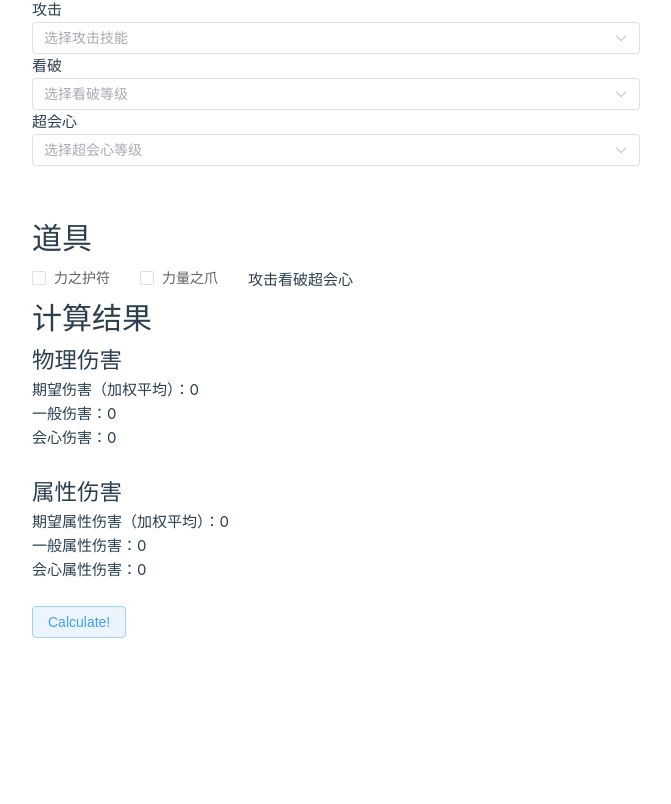
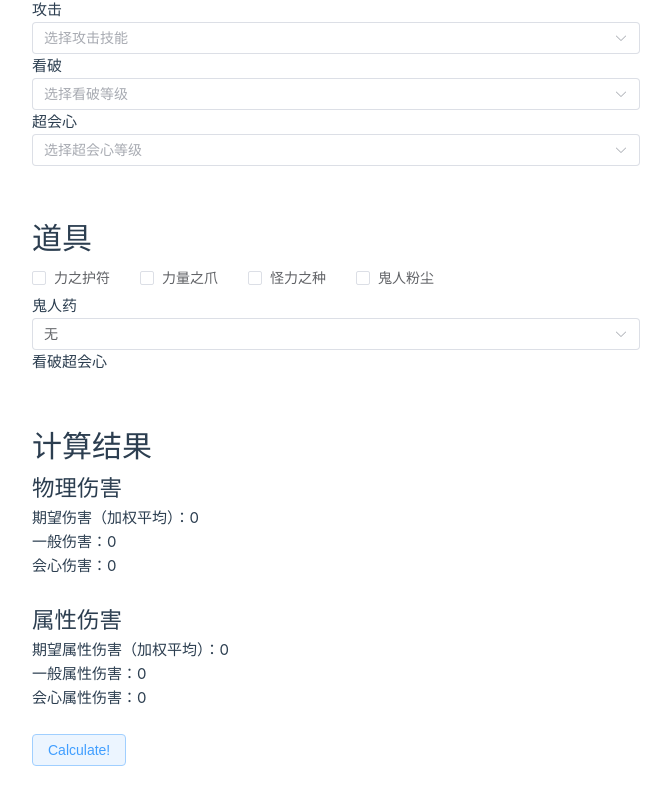
Before and after one commit to mason478/MHR-DmgCalculator, a Vue app: page / in a window 1280 px wide. Shown: the part 818-1622 px from the top of the page, without its empty margins (0-671 px from the left). Before the commit the page ends 1504 px from the top, so only its background shows below. Built offline with nearby package versions, Linux system fonts and the light colour scheme.

Commit message:
feat: add more item options

```diff
--- a/src/components/CalculationPanel.vue
+++ b/src/components/CalculationPanel.vue
@@ -60,6 +60,7 @@ function onCalculate() {
   <SkillsPanel @skills="(skills) => (skillsP = skills)" />
   <br /><br />
   <ItemsPanel />
+  <br /><br />
   <div>
     <h1>计算结果</h1>
     <div>
--- a/src/components/ItemsPanel.vue
+++ b/src/components/ItemsPanel.vue
@@ -1,10 +1,18 @@
 <script setup lang="ts">
 import { ref } from 'vue'
-import { allItemsMap, type Item, PowerCharm, PowerTalon } from '../scripts/data/Items'
+import ItemsData from '../scripts/data/Items'
+import { type Item } from '../scripts/data/Items'
 
 const items = ref<Array<Item>>([])
 const hasPowerCharm = ref<Boolean>(false)
 const hasPowerTalon = ref<Boolean>(false)
+const hasDemonPowder = ref<Boolean>(false)
+const hasMightSeed = ref<Boolean>(false)
+
+const demonDrugId = ref<number>(0)
+// const hasDemonDrug = ref<Boolean>(false)
+// const hasDemonDrug = ref<Boolean>(false)
+
 const emitItems = defineEmits(['items'])
 
 function onSelect() {
@@ -16,14 +24,36 @@ function onSelect() {
   <div>
     <h1>道具</h1>
     <form id="items">
-      <el-checkbox v-model="hasPowerCharm" @change="onSelect">{{ PowerCharm.name }}</el-checkbox>
-      <el-checkbox v-model="hasPowerTalon">{{ PowerTalon.name }}</el-checkbox>
+      <el-checkbox v-model="hasPowerCharm" @change="onSelect">{{
+        ItemsData.PowerCharm.name
+      }}</el-checkbox>
+      <el-checkbox v-model="hasPowerTalon">{{ ItemsData.PowerTalon.name }}</el-checkbox>
+      <el-checkbox v-model="hasMightSeed">{{ ItemsData.MightSeed.name }}</el-checkbox>
+      <el-checkbox v-model="hasDemonPowder">{{ ItemsData.DemonPowder.name }}</el-checkbox>
       <!--
         道具的选择应该分为两种： 勾选框和下拉选择框
     -->
-      <label for="attackBoostLv">攻击</label>
+      <br />
 
-      <label for="criticalEyesLv">看破</label>
+      <label for="demonDrugId">鬼人药</label>
+      <el-select id="demonDrugId" name="demonDrugId" v-model="demonDrugId" placeholder="请选择">
+        <el-option :key="0" :value="0" label="无"> </el-option>
+        <el-option
+          :key="ItemsData.DemonDrug.id"
+          :value="ItemsData.DemonDrug.id"
+          :label="ItemsData.DemonDrug.name"
+        >
+        </el-option>
+
+        <el-option
+          :key="ItemsData.MegaDemonDrug.id"
+          :value="ItemsData.MegaDemonDrug.id"
+          :label="ItemsData.MegaDemonDrug.name"
+        >
+        </el-option>
+      </el-select>
+
+      <label for="dango">看破</label>
 
       <label>超会心</label>
     </form>
--- a/src/scripts/data/Items.ts
+++ b/src/scripts/data/Items.ts
@@ -4,6 +4,8 @@ data source:
     1. https://hyperwiki.jp/mhr/system-power/
     2. https://gamecat.fun/index.php?title=%E6%8A%80%E8%83%BD%E4%B8%8E%E9%A5%B0%E5%93%81
 */
+
+import { throwError } from 'element-plus/es/utils/error.mjs'
 
 // items that affect attack power modes
 const enum EffectMode {
@@ -150,4 +152,28 @@ const allItemsMap: Map<number, Item> = new Map([
   [Petalace.id, Petalace]
 ])
 
-export { allItemsMap, type Item, Petalace, PowerCharm, PowerTalon }
+export default {
+  allItemsMap,
+  PowerCharm,
+  PowerTalon,
+  DemonPowder,
+  MightSeed,
+  MegaDemonDrug,
+  DemonDrug,
+  DangoBoosterLv1,
+  DangoBoosterLv2,
+  DangoBoosterLv3,
+  DangoBoosterLv4,
+  Petalace,
+
+  getItemByType(type: ItemType): Item {
+    const allItems = [...allItemsMap.values()]
+    const item = allItems.find((i) => i.itemType == type)
+    if (!item) {
+      throw new TypeError('Unknown item type: ' + type)
+    }
+    return item
+  }
+}
+
+export { type Item }
```
